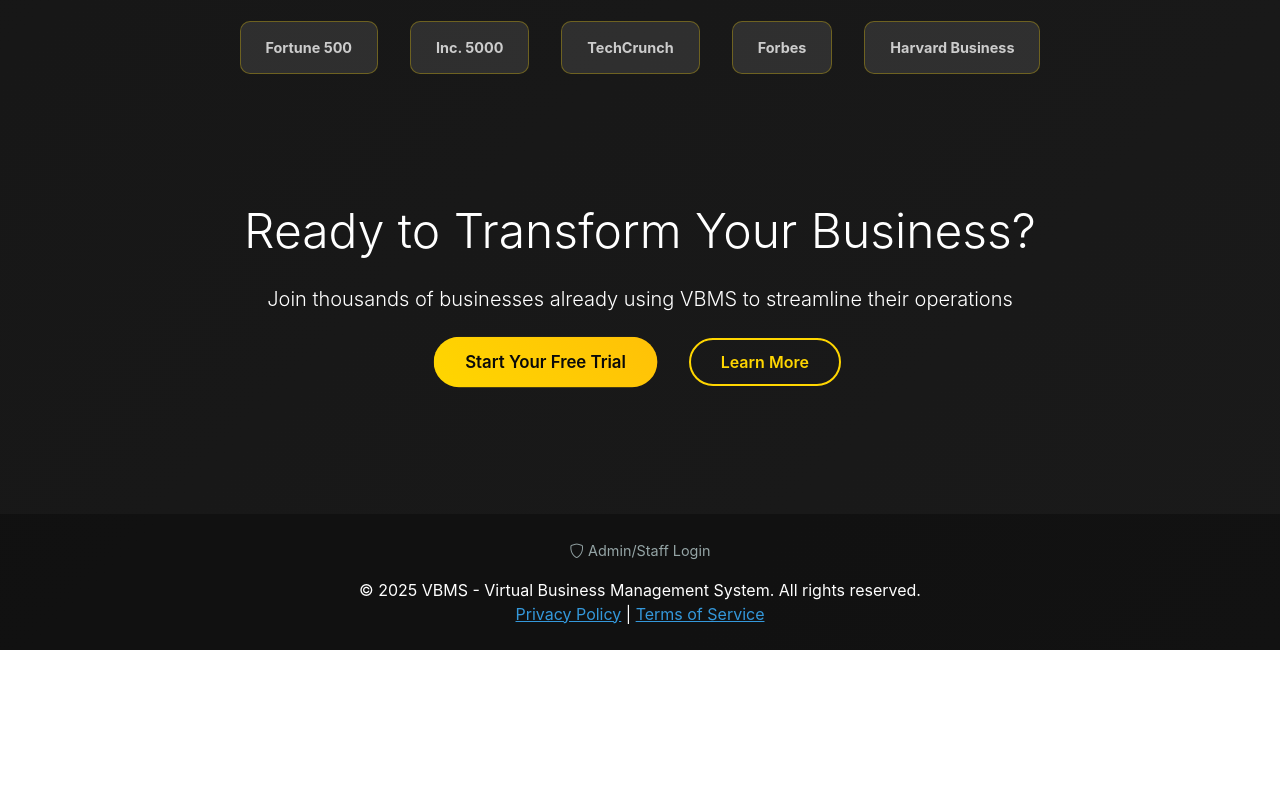
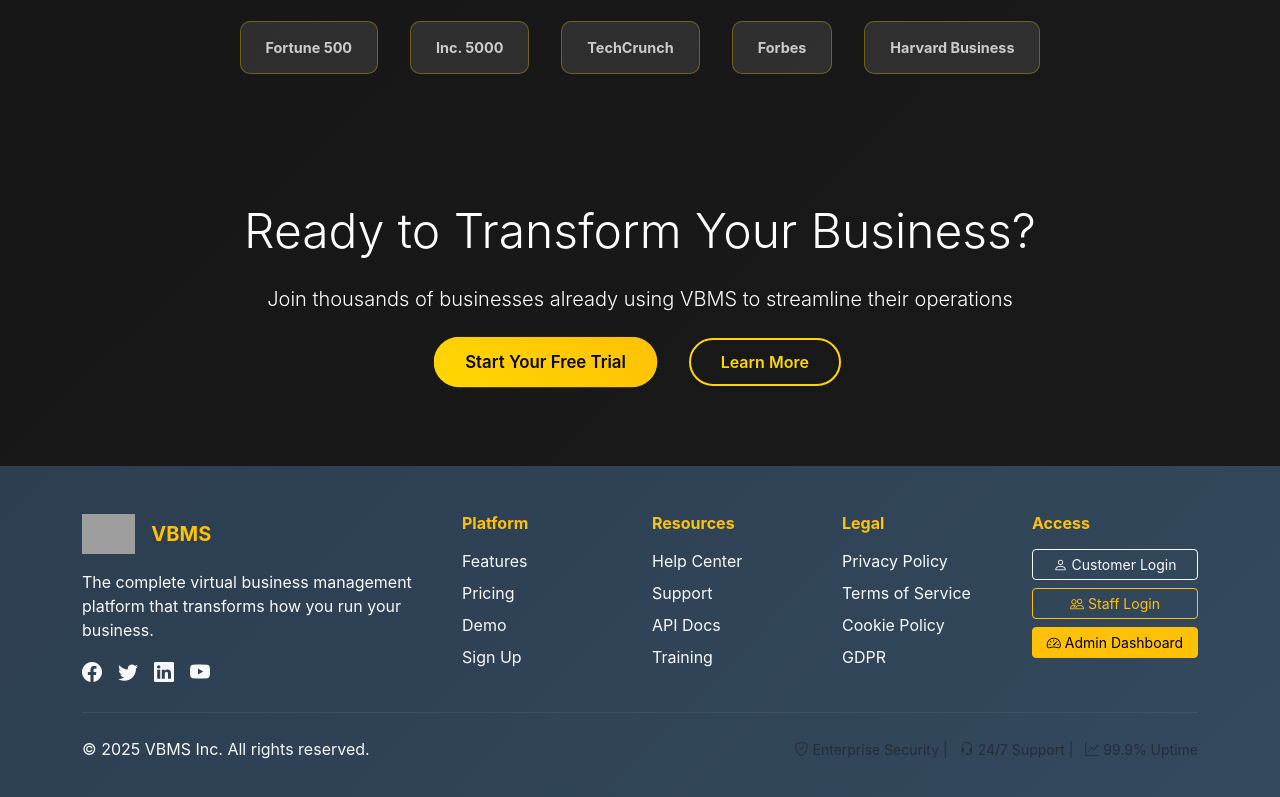
Before and after one commit to Bobbywealth/VBMS-FRESH, a website: page 07-04-2025/VBMS Website/VBMS Website/index.html in a window 1280 px wide. Shown: the part 8042-8839 px from the top of the page. Before the commit the page ends 8692 px from the top, so only its background shows below. Drawn offline with nearby package versions, Linux system fonts and the light colour scheme; no server answers; grey boxes are pictures that could not be loaded.

```diff
--- a/07-04-2025/VBMS Website/VBMS Website/index.html
+++ b/07-04-2025/VBMS Website/VBMS Website/index.html
@@ -1606,18 +1606,87 @@
     </div>
   </section>
 
-  <!-- Footer -->
-  <footer class="py-4 mt-5" style="background: rgba(0,0,0,0.3);">
+  <!-- Modern Footer -->
+  <footer class="py-5" style="background: linear-gradient(135deg, #2c3e50 0%, #34495e 100%); color: white;">
     <div class="container">
-      <div class="row">
-        <div class="col-12 text-center">
-          <div style="margin-bottom: 1rem;">
-            <a href="login.html" style="color: #95a5a6; text-decoration: none; font-size: 0.9rem;">
-              <i class="bi bi-shield"></i> Admin/Staff Login
+      <div class="row g-4">
+        <!-- Company Info -->
+        <div class="col-lg-4 col-md-6">
+          <div class="d-flex align-items-center mb-3">
+            <img src="https://iili.io/F7bM6Jt.md.png" height="40" alt="VBMS Logo" class="me-3">
+            <h5 class="text-warning fw-bold mb-0">VBMS</h5>
+          </div>
+          <p class="text-light">The complete virtual business management platform that transforms how you run your business.</p>
+          <div class="d-flex gap-3">
+            <a href="#" class="text-light"><i class="bi bi-facebook fs-5"></i></a>
+            <a href="#" class="text-light"><i class="bi bi-twitter fs-5"></i></a>
+            <a href="#" class="text-light"><i class="bi bi-linkedin fs-5"></i></a>
+            <a href="#" class="text-light"><i class="bi bi-youtube fs-5"></i></a>
+          </div>
+        </div>
+
+        <!-- Quick Links -->
+        <div class="col-lg-2 col-md-6">
+          <h6 class="text-warning fw-bold mb-3">Platform</h6>
+          <ul class="list-unstyled">
+            <li class="mb-2"><a href="#features" class="text-light text-decoration-none">Features</a></li>
+            <li class="mb-2"><a href="#pricing" class="text-light text-decoration-none">Pricing</a></li>
+            <li class="mb-2"><a href="#interactive-demo" class="text-light text-decoration-none">Demo</a></li>
+            <li class="mb-2"><a href="register.html" class="text-light text-decoration-none">Sign Up</a></li>
+          </ul>
+        </div>
+
+        <!-- Resources -->
+        <div class="col-lg-2 col-md-6">
+          <h6 class="text-warning fw-bold mb-3">Resources</h6>
+          <ul class="list-unstyled">
+            <li class="mb-2"><a href="help.html" class="text-light text-decoration-none">Help Center</a></li>
+            <li class="mb-2"><a href="support.html" class="text-light text-decoration-none">Support</a></li>
+            <li class="mb-2"><a href="#" class="text-light text-decoration-none">API Docs</a></li>
+            <li class="mb-2"><a href="#" class="text-light text-decoration-none">Training</a></li>
+          </ul>
+        </div>
+
+        <!-- Legal -->
+        <div class="col-lg-2 col-md-6">
+          <h6 class="text-warning fw-bold mb-3">Legal</h6>
+          <ul class="list-unstyled">
+            <li class="mb-2"><a href="privacy.html" class="text-light text-decoration-none">Privacy Policy</a></li>
+            <li class="mb-2"><a href="terms.html" class="text-light text-decoration-none">Terms of Service</a></li>
+            <li class="mb-2"><a href="#" class="text-light text-decoration-none">Cookie Policy</a></li>
+            <li class="mb-2"><a href="#" class="text-light text-decoration-none">GDPR</a></li>
+          </ul>
+        </div>
+
+        <!-- Contact & Login -->
+        <div class="col-lg-2 col-md-6">
+          <h6 class="text-warning fw-bold mb-3">Access</h6>
+          <div class="d-grid gap-2">
+            <a href="customer-login.html" class="btn btn-outline-light btn-sm">
+              <i class="bi bi-person me-1"></i>Customer Login
             </a>
-          </div>
-          <p class="mb-0">&copy; 2025 VBMS - Virtual Business Management System. All rights reserved.</p>
-          <a href="privacy.html" style="color: #3498db;">Privacy Policy</a> | <a href="terms.html" style="color: #3498db;">Terms of Service</a>
+            <a href="login.html" class="btn btn-outline-warning btn-sm">
+              <i class="bi bi-people me-1"></i>Staff Login
+            </a>
+            <a href="main-admin-login.html" class="btn btn-warning btn-sm">
+              <i class="bi bi-speedometer2 me-1"></i>Admin Dashboard
+            </a>
+          </div>
+        </div>
+      </div>
+
+      <!-- Bottom Section -->
+      <hr class="my-4 border-secondary">
+      <div class="row align-items-center">
+        <div class="col-md-6">
+          <p class="mb-0 text-light">&copy; 2025 VBMS Inc. All rights reserved.</p>
+        </div>
+        <div class="col-md-6 text-md-end">
+          <small class="text-muted">
+            <i class="bi bi-shield-check me-1"></i>Enterprise Security |
+            <i class="bi bi-headset ms-2 me-1"></i>24/7 Support |
+            <i class="bi bi-graph-up ms-2 me-1"></i>99.9% Uptime
+          </small>
         </div>
       </div>
     </div>
```
